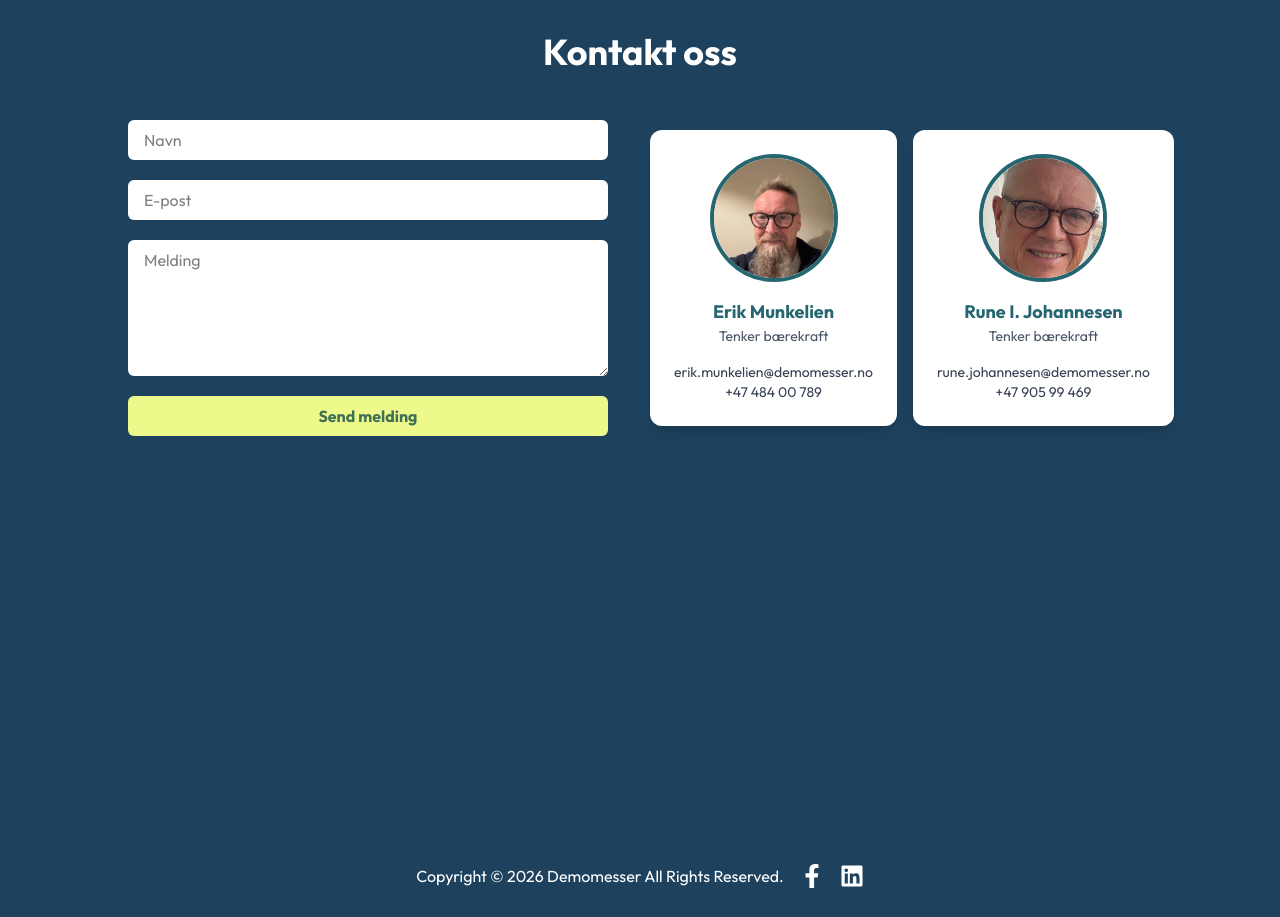
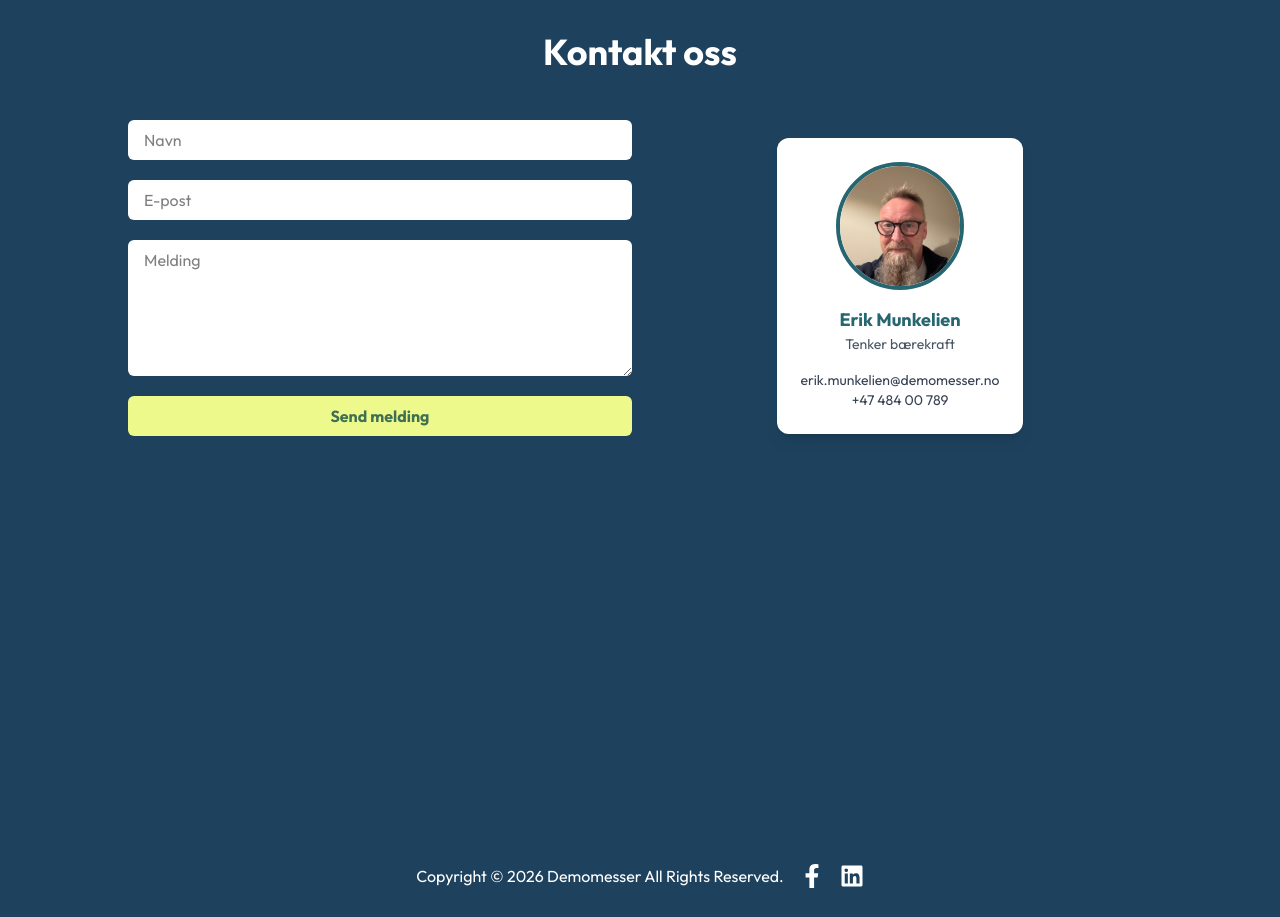
Before and after one commit to demomesser/frontend, a React (Vite) app: page / in a window 1280 px wide. Shown: the part 3200-4117 px from the top of the page. Built offline with nearby package versions, Linux system fonts and the light colour scheme.

Commit message:
removed one of the employee

```diff
--- a/src/ui/Contact/index.tsx
+++ b/src/ui/Contact/index.tsx
@@ -1,7 +1,6 @@
 import { SelectedPage } from "../../shared/types"
 import { motion } from "framer-motion"
 import DirectorImg from "../../assets/director.jpeg"
-import Empl from "../../assets/employee2.jpeg"
 
 type Props = {
     setSelectedPage: (value: SelectedPage) => void
@@ -27,7 +26,7 @@ const Contact = ({ setSelectedPage }: Props) => {
 
 
             <motion.div
-                className="relative z-10 flex flex-col items-center px-4 pt-6 md:px-6 md:pt-8"
+                className="relative z-10 flex flex-col items-center px-8 pt-6 md:px-6 md:pt-8"
                 onViewportEnter={() => setSelectedPage(SelectedPage.CONTACT)}
             >
                 <h1 className="mb-12 text-4xl font-bold text-primary-500">
@@ -35,7 +34,7 @@ const Contact = ({ setSelectedPage }: Props) => {
                 </h1>
 
                 <motion.div
-                    className="grid w-full max-w-5xl grid-cols-1 gap-16 md:grid-cols-2 items-center"
+                    className="grid w-full max-w-5xl grid-cols-1 gap-4 md:grid-cols-2 items-center"
                     initial="hidden"
                     whileInView="visible"
                     viewport={{ once: true }}
@@ -93,7 +92,7 @@ const Contact = ({ setSelectedPage }: Props) => {
 
                     {/* RIGHT — CEO CARD */}
                     <motion.div
-                        className="flex flex-col gap-6 items-center md:flex-row md:gap-4 md:justify-center"
+                        className="flex flex-col gap-6 items-center md:flex-row md:gap-4 md:justify-center mt-4"
                         variants={{
                             hidden: { opacity: 0, x: 40 },
                             visible: { opacity: 1, x: 0 }
@@ -130,38 +129,6 @@ const Contact = ({ setSelectedPage }: Props) => {
                                 <p>+47 484 00 789</p>
                             </div>
                         </motion.div>
-
-                        <motion.div
-                            className="rounded-xl bg-white p-6 text-center shadow-lg max-w-sm"
-                            whileHover={{ scale: 1.03 }}
-                        >
-                            {/* Image */}
-                            <motion.div
-                                className="mx-auto mb-4 h-32 w-32 overflow-hidden rounded-full border-4 border-[#256670]"
-                                initial={{ scale: 0 }}
-                                animate={{ scale: 1 }}
-                                transition={{ type: "spring", stiffness: 120 }}
-                            >
-                                <img
-                                    src={Empl}
-                                    alt="employee"
-                                    className="h-full w-full object-cover"
-                                />
-                            </motion.div>
-
-                            {/* Info */}
-                            <h2 className="text-lg font-bold text-[#256670]">
-                                Rune I. Johannesen
-                            </h2>
-                            <p className="text-sm text-gray-600">
-                                Tenker bærekraft
-                            </p>
-
-                            <div className="mt-4 text-sm text-gray-700">
-                                <p>rune.johannesen@demomesser.no</p>
-                                <p>+47 905 99 469</p>
-                            </div>
-                        </motion.div>
                     </motion.div>
                 </motion.div>
             </motion.div>
```
